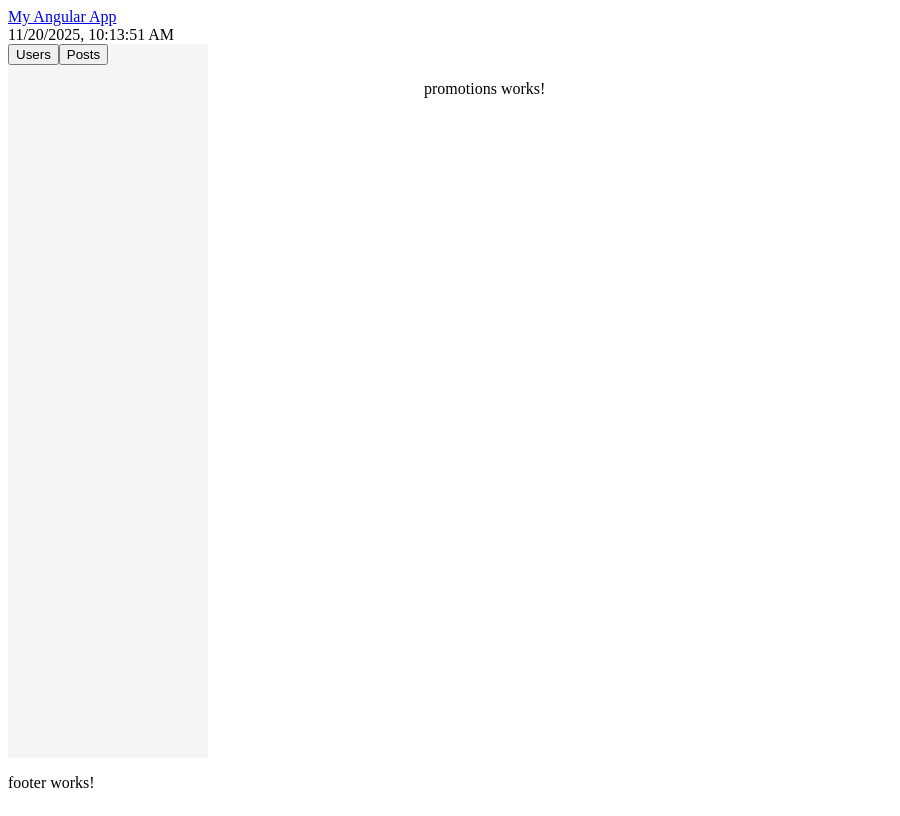
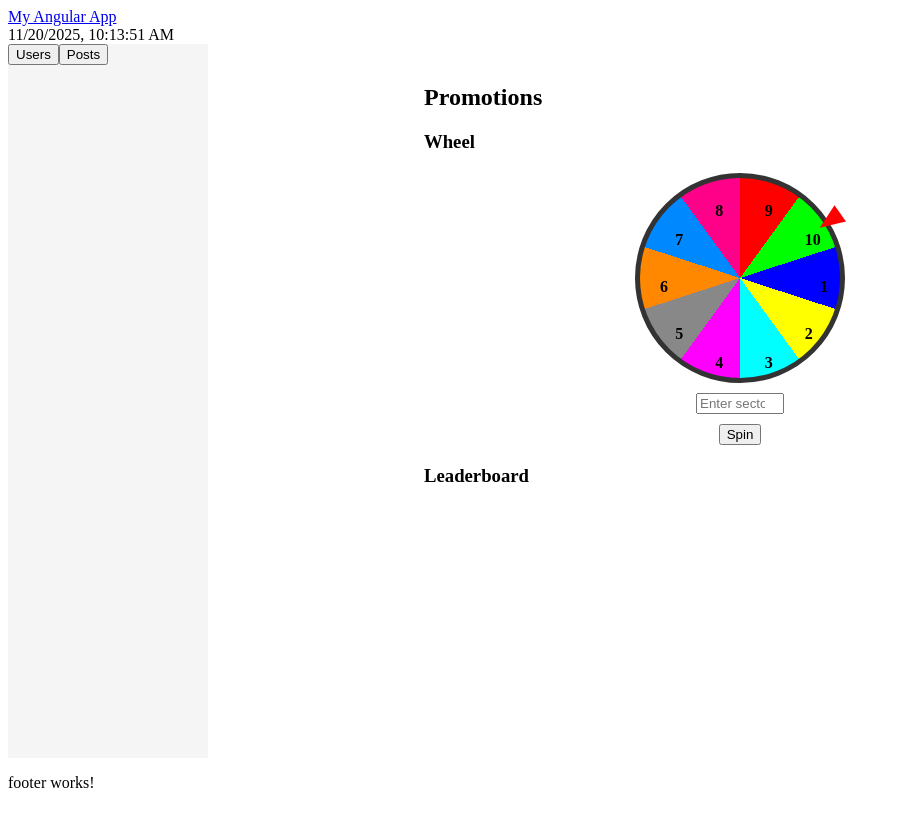
Before and after one commit to Oto48/Angular-Project, an Angular app: page /promotions in a window 1280 px wide. Shown: the whole page, without its empty margins (0-900 px from the left). Built offline with nearby package versions, Linux system fonts and the light colour scheme.

Commit message:
add wheel

```diff
--- a/src/app/pages/promotions/promotions.component.html
+++ b/src/app/pages/promotions/promotions.component.html
@@ -1 +1,37 @@
-<p>promotions works!</p>
+<h2>Promotions</h2>
+
+<section class="wheel-section">
+  <h3>Wheel</h3>
+  <div class="wheel-container">
+    <div class="wheel-box">
+      <div class="wheel-indicator"></div>
+      <div class="wheel" [style.transform]="wheelRotation">
+        <div
+          *ngFor="let n of sectors"
+          class="sector-number"
+          [style.transform]="
+            'rotate(' +
+            n.angle +
+            'deg) translate(80px) rotate(-' +
+            n.angle +
+            'deg)'
+          "
+        >
+          {{ n.number }}
+        </div>
+      </div>
+    </div>
+
+    <input
+      type="number"
+      [(ngModel)]="spinNumber"
+      placeholder="Enter sector 1-10"
+    />
+    <button (click)="spinWheel()">Spin</button>
+    <p *ngIf="errorMessage" class="error">{{ errorMessage }}</p>
+  </div>
+</section>
+
+<section class="leaderboard-section">
+  <h3>Leaderboard</h3>
+</section>
--- a/src/app/pages/promotions/promotions.component.scss
+++ b/src/app/pages/promotions/promotions.component.scss
@@ -0,0 +1,69 @@
+.wheel-container {
+  display: flex;
+  flex-direction: column;
+  align-items: center;
+  margin: 20px 0;
+
+  .wheel-box {
+    position: relative;
+
+    .wheel {
+      width: 200px;
+      height: 200px;
+      border-radius: 50%;
+      border: 5px solid #333;
+      display: flex;
+      align-items: center;
+      justify-content: center;
+      transition: transform 3s ease-out;
+      background: conic-gradient(
+        #f00 0deg 36deg,
+        #0f0 36deg 72deg,
+        #00f 72deg 108deg,
+        #ff0 108deg 144deg,
+        #0ff 144deg 180deg,
+        #f0f 180deg 216deg,
+        #888 216deg 252deg,
+        #f80 252deg 288deg,
+        #08f 288deg 324deg,
+        #f08 324deg 360deg
+      );
+
+      .sector-number {
+        position: absolute;
+        top: 50%;
+        left: 50%;
+        transform-origin: center;
+        font-weight: bold;
+      }
+    }
+
+    .wheel-indicator {
+      position: absolute;
+      width: 0;
+      height: 0;
+      border-left: 10px solid transparent;
+      border-right: 10px solid transparent;
+      border-top: 25px solid red;
+      right: 5px;
+      top: 35px;
+      rotate: 55deg;
+      z-index: 10;
+    }
+  }
+
+  input {
+    margin-top: 10px;
+    width: 80px;
+    text-align: center;
+  }
+
+  button {
+    margin-top: 10px;
+  }
+
+  .error {
+    color: red;
+    margin-top: 5px;
+  }
+}
--- a/src/app/pages/promotions/promotions.component.ts
+++ b/src/app/pages/promotions/promotions.component.ts
@@ -1,11 +1,37 @@
 import { Component } from '@angular/core';
+import { CommonModule } from '@angular/common';
+import { FormsModule } from '@angular/forms';
 
 @Component({
   selector: 'app-promotions',
-  imports: [],
+  imports: [CommonModule, FormsModule],
   templateUrl: './promotions.component.html',
-  styleUrl: './promotions.component.scss'
+  styleUrl: './promotions.component.scss',
 })
 export class PromotionsComponent {
+  spinNumber: number | null = null;
+  wheelRotation: string = 'rotate(0deg)';
+  errorMessage: string = '';
+  totalRotations = 0;
 
+  sectors = Array.from({ length: 10 }, (_, i) => ({
+    number: i + 1,
+    angle: i * 36,
+  }));
+
+  spinWheel() {
+    this.errorMessage = '';
+
+    if (!this.spinNumber || this.spinNumber < 1 || this.spinNumber > 10) {
+      this.errorMessage = 'აღნიშნული სექტორი ვერ მოიძებნა';
+      return;
+    }
+
+    const sectorDegree = 36;
+    this.totalRotations += 3;
+    const targetRotation =
+      360 * this.totalRotations - sectorDegree * this.spinNumber;
+
+    this.wheelRotation = `rotate(${targetRotation}deg)`;
+  }
 }
```
